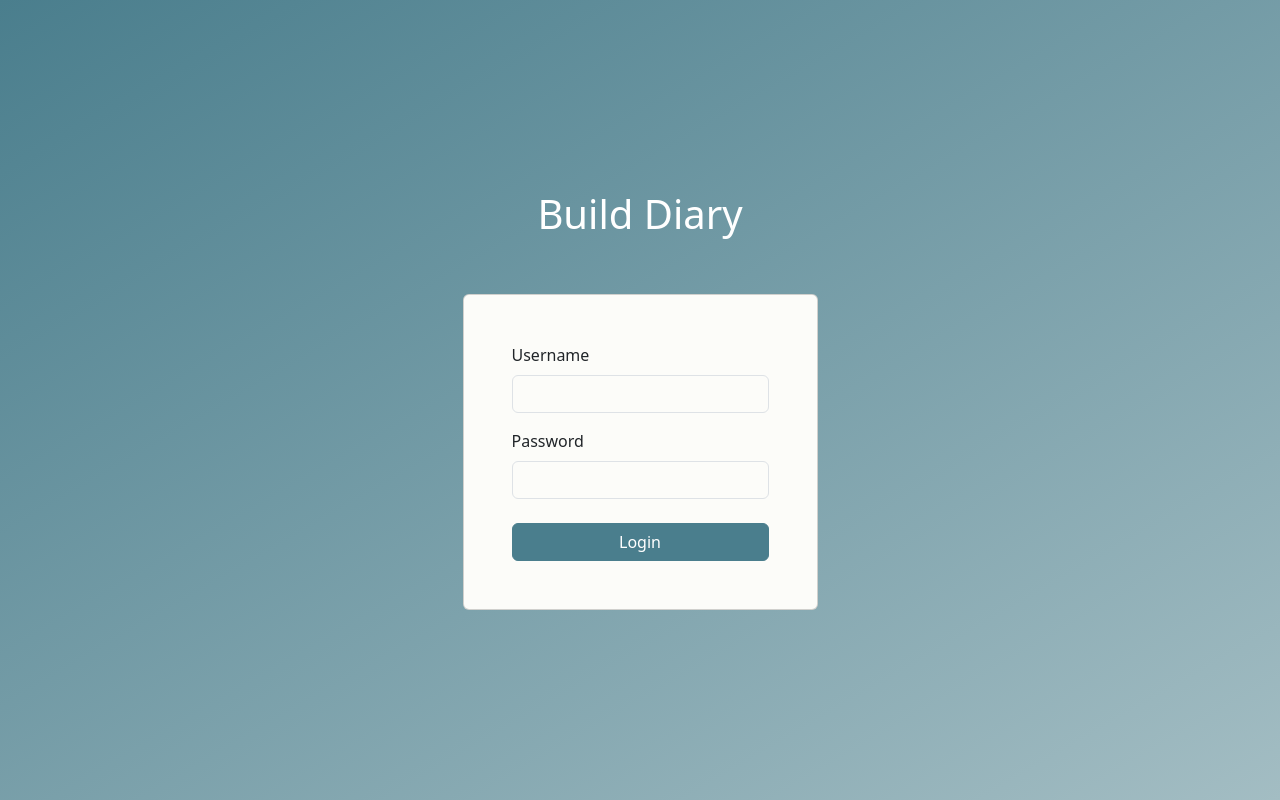
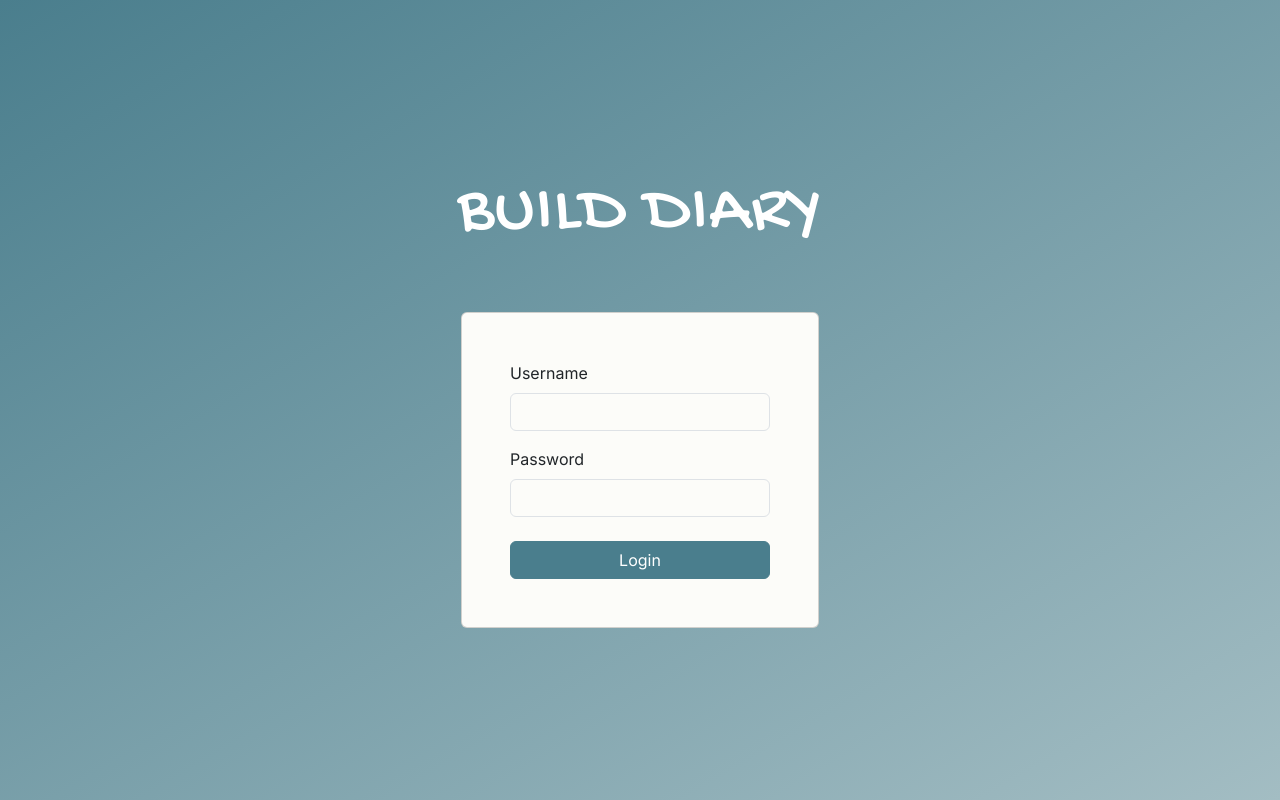
Before and after one commit to m-ariah93/comsci-ia, a React (Vite) app in the folder frontend/: page / in a window 1280 px wide. Built offline with nearby package versions, Linux system fonts and the light colour scheme; no server answers.

Commit message:
custom fonts!!

```diff
--- a/frontend/index.html
+++ b/frontend/index.html
@@ -11,6 +11,10 @@
 	<link rel="stylesheet" href="https://cdn.jsdelivr.net/npm/bootstrap-icons@1.13.1/font/bootstrap-icons.min.css">
 	<link rel="stylesheet" href="/src/App.css">
 
+	<link rel="preconnect" href="https://fonts.googleapis.com">
+	<link rel="preconnect" href="https://fonts.gstatic.com" crossorigin>
+	<link href="https://fonts.googleapis.com/css2?family=Gochi+Hand&display=swap" rel="stylesheet">
+
 </head>
 
 <body>
--- a/frontend/src/App.css
+++ b/frontend/src/App.css
@@ -16,3 +16,15 @@
 .fc .fc-button-primary:focus {
     box-shadow: 0 0 0 0.25rem rgba(94, 93, 91, 0.5) !important; /* focus ring colour */
 }
+
+.fc-event-title {
+	font-weight: 500;
+}
+
+.gochi-hand-regular {
+  font-family: "Gochi Hand", cursive;
+  font-weight: 400;
+  font-style: normal;
+  font-size: 70px;
+  letter-spacing: 1px;
+}
--- a/frontend/src/custom.scss
+++ b/frontend/src/custom.scss
@@ -8,9 +8,15 @@ $secondary: #6F6D6B;
 // $body-bg: #fcfffc;
 $body-bg: #fcfcf9;
 
-
 $primary: #4A7E8D;
 // $primary: #527a79;
 
 // $primary: #87294E;
+
+@import url('https://fonts.googleapis.com/css2?family=Inter:ital,wght@0,400;0,500;0,670;0,700;1,400;1,500;1,670;1,700&display=swap');
+$font-family-sans-serif: 'Inter', system-ui, -apple-system, "Segoe UI", Roboto, "Helvetica Neue",
+    Arial, "Noto Sans", "Liberation Sans", sans-serif,
+    "Apple Color Emoji", "Segoe UI Emoji", "Segoe UI Symbol", "Noto Color Emoji";
+$headings-font-weight: 670;
+
 @import "bootstrap/scss/bootstrap";
--- a/frontend/src/pages/LoginPage.jsx
+++ b/frontend/src/pages/LoginPage.jsx
@@ -33,7 +33,7 @@ export default function LoginPage() {
 		<>
 			<div className="d-flex flex-column justify-content-center align-items-center h-100">
 				<div className="text-center mb-5">
-					<h1 className="text-white">Build Diary</h1>
+					<h1 className="text-white gochi-hand-regular">BUILD DIARY</h1>
 				</div>
 				<div className="card p-5 bg-body">
 
```
